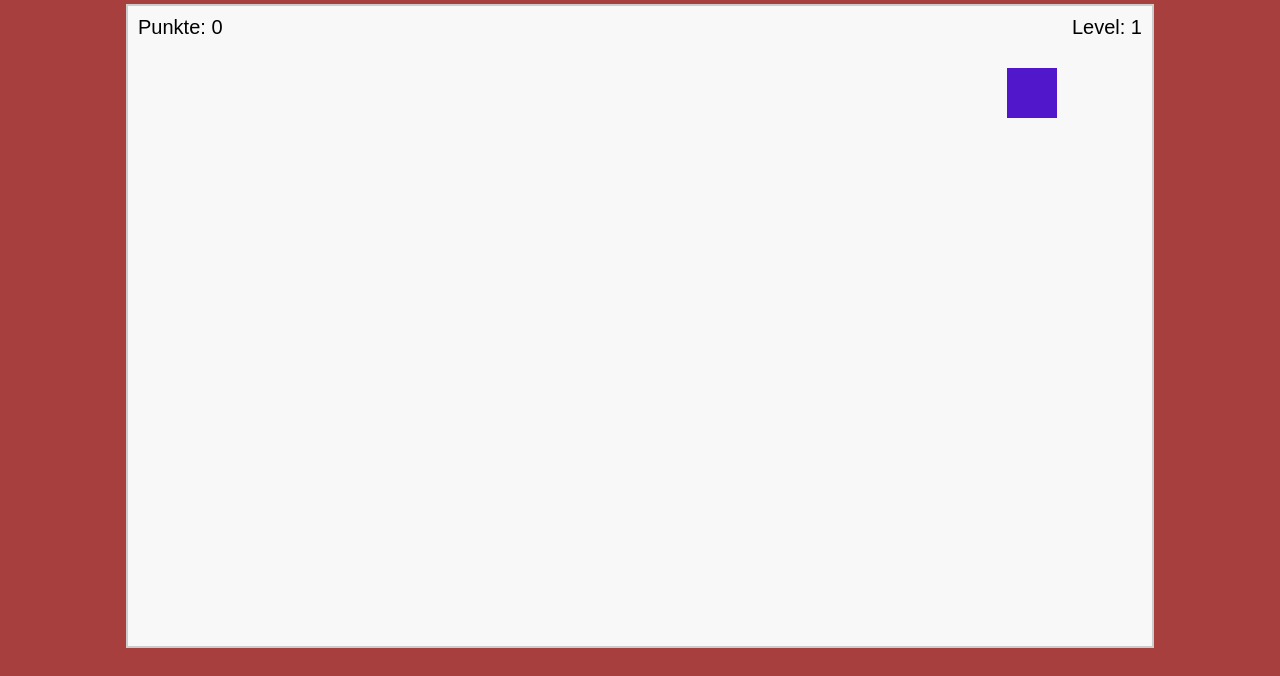
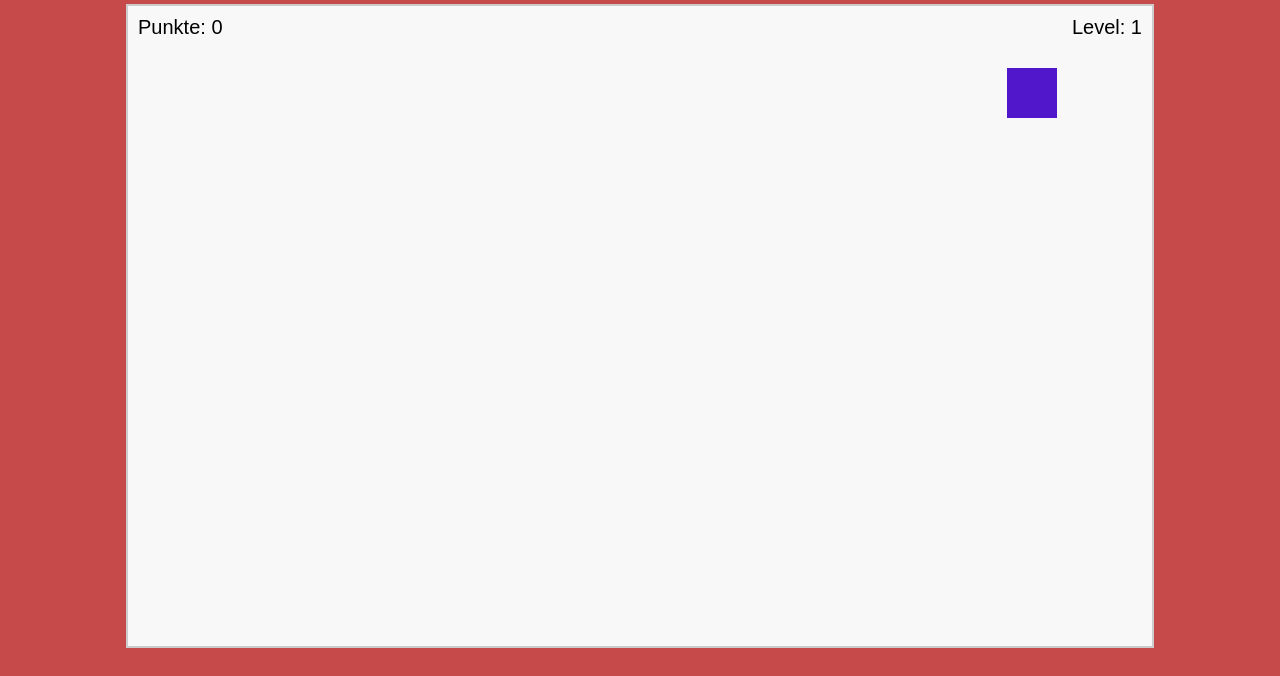
Before and after one commit to Michi-Meierdiecks/Dockerized-Webhook-Deployment, a plain HTML site: page auto-deploy-website/index.html in a window 1280 px wide. Shown: the part 124-800 px from the top of the page. Drawn offline with Linux system fonts and the light colour scheme.

Commit message:
Lokale Änderungen an update.sh

```diff
--- a/auto-deploy-website/index.html
+++ b/auto-deploy-website/index.html
@@ -14,7 +14,7 @@
             align-items: center;
             height: 100vh;
             margin: 0;
-            background-color: #a83f3f;
+            background-color: #c64a4a;
             font-family: Arial, sans-serif;
         }
         h1 {
```
